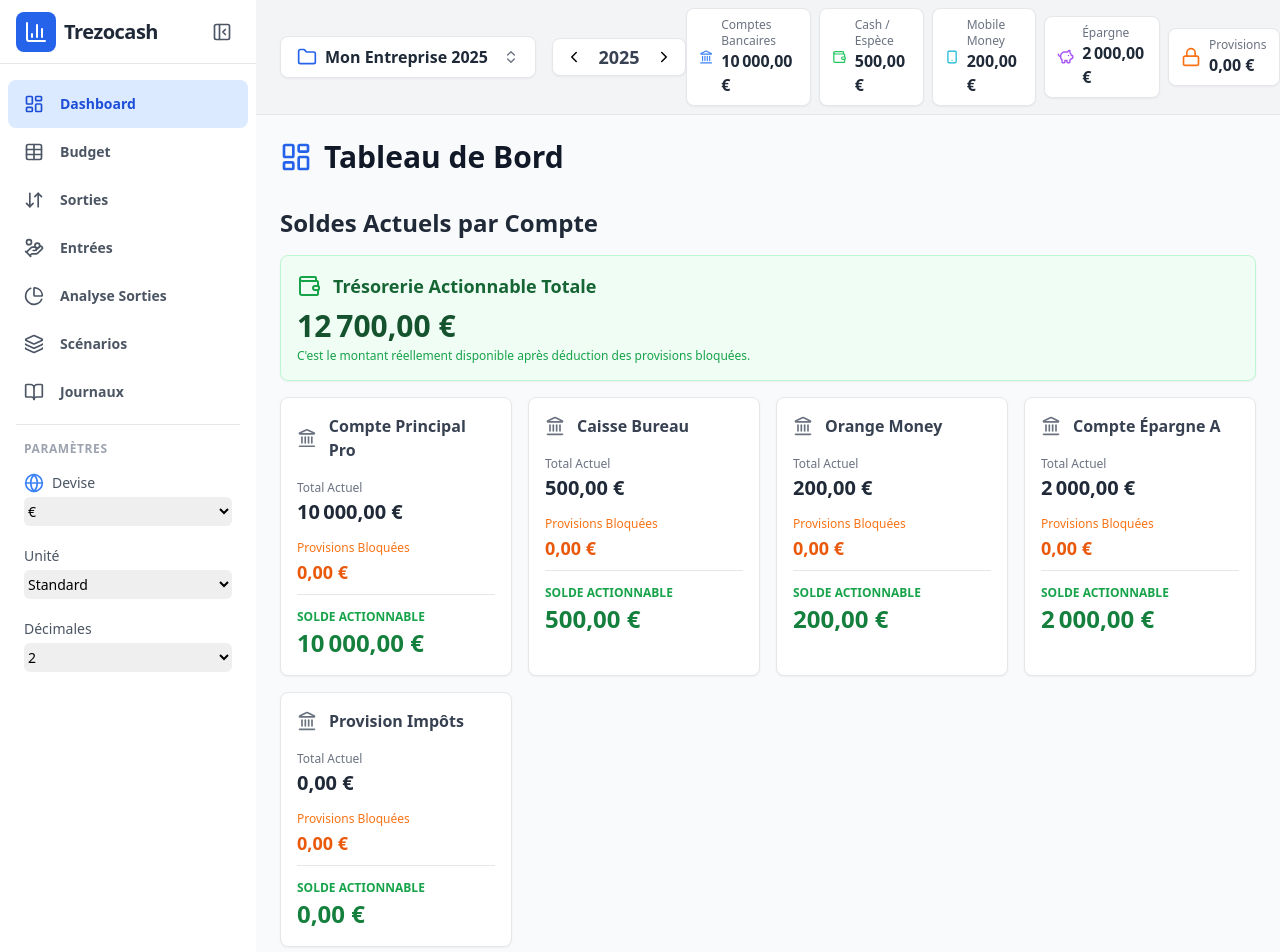
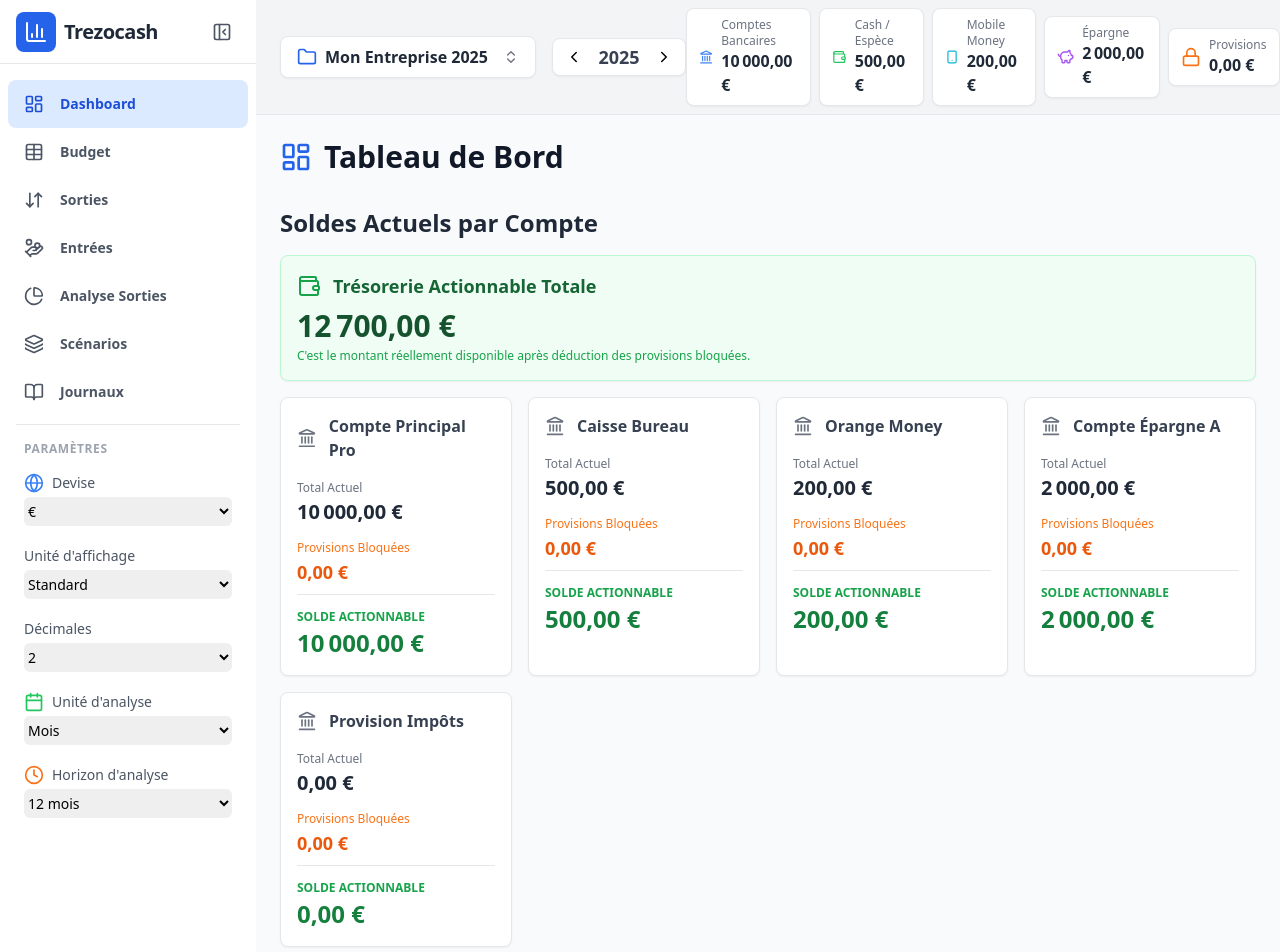
Before and after one commit to shekmashek/mytrezocash, a React (Vite) app: page / in a window 1280 px wide. Shown: the top 952 px of the page. Built offline with nearby package versions, Linux system fonts and the light colour scheme.

Commit message:
Commit from Dualite Alpha:

```diff
--- a/src/components/BudgetTracker.jsx
+++ b/src/components/BudgetTracker.jsx
@@ -13,6 +13,8 @@ const getStartOfWeek = (date) => { const d = new Date(date); const day = d.getDa
 const BudgetTracker = ({ activeProject, budgetEntries, actualTransactions }) => {
   const { state, dispatch } = useBudget();
   const { projects, categories, settings, displayYear, userCashAccounts, scenarios, allEntries, allActuals, scenarioEntries, activeProjectId } = state;
+  const { timeUnit, horizonLength } = settings;
+
   const [searchTerm, setSearchTerm] = useState('');
   const [visibleColumns, setVisibleColumns] = useState({
     budget: true,
@@ -126,8 +128,6 @@ const BudgetTracker = ({ activeProject, budgetEntries, actualTransactions }) =>
   }, [filteredBudgetEntries, categories]);
 
   // --- Start of logic moved from CashflowView.jsx ---
-  const [timeUnit, setTimeUnit] = useState('month');
-  const [horizonLength, setHorizonLength] = useState(12);
   const [cashflowDrawerData, setCashflowDrawerData] = useState({ isOpen: false, transactions: [], title: '', timeUnit: 'week' });
   const [selectedScenarios, setSelectedScenarios] = useState({});
   const projectScenarios = useMemo(() => {
@@ -454,7 +454,6 @@ const BudgetTracker = ({ activeProject, budgetEntries, actualTransactions }) =>
       animationEasingUpdate: 'cubicInOut',
     };
   };
-  const timeUnitOptions = { day: 'jours', week: 'semaines', month: 'mois', bimonthly: 'bimestres', quarterly: 'trimestres', semiannually: 'semestres', annually: 'années' };
   // --- End of logic moved from CashflowView.jsx ---
 
   const getPeriodEndDate = (start, unit) => {
@@ -617,40 +616,9 @@ const BudgetTracker = ({ activeProject, budgetEntries, actualTransactions }) =>
     <div className="container mx-auto p-6 max-w-full">
       <AnnualGoalsTracker activeProject={activeProject} budgetEntries={budgetEntries} displayYear={displayYear} />
 
-      <div className="bg-gray-100 p-3 rounded-lg mb-6">
-        <div className="flex flex-wrap items-center justify-between gap-x-6 gap-y-4">
-          <div className="flex flex-wrap items-center gap-x-4 gap-y-2">
-            <div className="flex items-center gap-2">
-              <label className="text-sm font-medium text-gray-600">Unité:</label>
-              <select value={timeUnit} onChange={(e) => setTimeUnit(e.target.value)} className="px-2 py-1 border-gray-300 rounded-md focus:ring-2 focus:ring-blue-500 text-sm">
-                <option value="day">Jour</option>
-                <option value="week">Semaine</option>
-                <option value="month">Mois</option>
-                <option value="bimonthly">Bimestre</option>
-                <option value="quarterly">Trimestre</option>
-                <option value="semiannually">Semestre</option>
-                <option value="annually">Année</option>
-              </select>
-            </div>
-            <div className="flex items-center gap-2">
-              <label className="text-sm font-medium text-gray-600">Horizon:</label>
-              <select value={horizonLength} onChange={(e) => setHorizonLength(Number(e.target.value))} className="px-2 py-1 border-gray-300 rounded-md focus:ring-2 focus:ring-blue-500 text-sm">
-                <option value={6}>6 {timeUnitOptions[timeUnit]}</option>
-                <option value={8}>8 {timeUnitOptions[timeUnit]}</option>
-                <option value={10}>10 {timeUnitOptions[timeUnit]}</option>
-                <option value={12}>12 {timeUnitOptions[timeUnit]}</option>
-              </select>
-            </div>
-          </div>
-          <div className="flex items-center gap-2 text-sm ml-auto">
-            <span className="font-medium text-gray-600">Solde de départ calculé:</span>
-            <span className="font-bold text-lg text-blue-700">
-              {formatCurrency(cashflowData.base.startingBalance, settings)}
-            </span>
-          </div>
-        </div>
-        {!isConsolidated && projectScenarios.length > 0 && (
-          <div className="mt-3 pt-3 border-t border-gray-200">
+      {(!isConsolidated && projectScenarios.length > 0) && (
+        <div className="bg-gray-100 p-3 rounded-lg mb-6">
+          <div>
             <h4 className="text-sm font-medium text-gray-700 mb-2 flex items-center gap-2"><Layers className="w-4 h-4" /> Afficher les Scénarios</h4>
             <div className="flex flex-wrap gap-x-6 gap-y-2">
               {projectScenarios.map(scenario => (
@@ -661,8 +629,8 @@ const BudgetTracker = ({ activeProject, budgetEntries, actualTransactions }) =>
               ))}
             </div>
           </div>
-        )}
-      </div>
+        </div>
+      )}
       <div className="bg-white p-6 rounded-lg shadow mb-8"><ReactECharts option={getCashflowChartOptions()} style={{ height: '500px', width: '100%' }} onEvents={onCashflowEvents} /></div>
 
       <div className="mt-8 mb-4 p-4 bg-gray-50 border border-gray-200 text-gray-700 rounded-lg text-sm flex items-start gap-3">
--- a/src/components/Header.jsx
+++ b/src/components/Header.jsx
@@ -1,5 +1,5 @@
 import React, { useState, useRef, useEffect } from 'react';
-import { BarChart3, ArrowDownUp, HandCoins, LayoutDashboard, Cog, Globe, Users, FolderKanban, Wallet, Layers, PieChart, BookOpen, Table, Archive, PanelLeftClose, PanelLeftOpen } from 'lucide-react';
+import { BarChart3, ArrowDownUp, HandCoins, LayoutDashboard, Cog, Globe, Users, FolderKanban, Wallet, Layers, PieChart, BookOpen, Table, Archive, PanelLeftClose, PanelLeftOpen, Clock, Calendar } from 'lucide-react';
 import { useBudget } from '../context/BudgetContext';
 
 const NavLink = ({ item, isCollapsed, isActive, onClick }) => {
@@ -53,6 +53,8 @@ const Header = ({ isCollapsed, onToggleCollapse, onOpenSettingsDrawer }) => {
   const [customCurrency, setCustomCurrency] = useState('');
   const [isCustom, setIsCustom] = useState(false);
   const predefinedCurrencies = ['€', '$', '£', 'Ar'];
+
+  const timeUnitOptions = { day: 'jours', week: 'semaines', month: 'mois', bimonthly: 'bimestres', quarterly: 'trimestres', semiannually: 'semestres', annually: 'années' };
 
   useEffect(() => {
     if (predefinedCurrencies.includes(settings.currency)) {
@@ -195,7 +197,7 @@ const Header = ({ isCollapsed, onToggleCollapse, onOpenSettingsDrawer }) => {
                     )}
                 </li>
                 <li className="text-sm px-2 py-2">
-                    <label className="block font-medium text-gray-600 mb-1">Unité</label>
+                    <label className="block font-medium text-gray-600 mb-1">Unité d'affichage</label>
                     <select
                       value={settings.displayUnit || 'standard'}
                       onChange={(e) => handleSettingsChange('displayUnit', e.target.value)}
@@ -216,6 +218,41 @@ const Header = ({ isCollapsed, onToggleCollapse, onOpenSettingsDrawer }) => {
                       <option value={0}>0</option>
                       <option value={1}>1</option>
                       <option value={2}>2</option>
+                    </select>
+                </li>
+                <li className="text-sm px-2 py-2">
+                    <label className="block font-medium text-gray-600 mb-1 flex items-center gap-2">
+                        <Calendar className="w-5 h-5 text-green-500" />
+                        Unité d'analyse
+                    </label>
+                    <select
+                        value={settings.timeUnit || 'month'}
+                        onChange={(e) => handleSettingsChange('timeUnit', e.target.value)}
+                        className="w-full text-sm rounded-md border-gray-300 focus:ring-blue-500 focus:border-blue-500 py-1"
+                    >
+                        <option value="day">Jour</option>
+                        <option value="week">Semaine</option>
+                        <option value="month">Mois</option>
+                        <option value="bimonthly">Bimestre</option>
+                        <option value="quarterly">Trimestre</option>
+                        <option value="semiannually">Semestre</option>
+                        <option value="annually">Année</option>
+                    </select>
+                </li>
+                <li className="text-sm px-2 py-2">
+                    <label className="block font-medium text-gray-600 mb-1 flex items-center gap-2">
+                        <Clock className="w-5 h-5 text-orange-500" />
+                        Horizon d'analyse
+                    </label>
+                    <select
+                        value={settings.horizonLength || 12}
+                        onChange={(e) => handleSettingsChange('horizonLength', Number(e.target.value))}
+                        className="w-full text-sm rounded-md border-gray-300 focus:ring-blue-500 focus:border-blue-500 py-1"
+                    >
+                        <option value={6}>6 {timeUnitOptions[settings.timeUnit]}</option>
+                        <option value={8}>8 {timeUnitOptions[settings.timeUnit]}</option>
+                        <option value={10}>10 {timeUnitOptions[settings.timeUnit]}</option>
+                        <option value={12}>12 {timeUnitOptions[settings.timeUnit]}</option>
                     </select>
                 </li>
             </ul>
--- a/src/context/BudgetContext.jsx
+++ b/src/context/BudgetContext.jsx
@@ -86,7 +86,9 @@ const initialTiers = [];
 const initialSettings = {
   displayUnit: 'standard',
   decimalPlaces: 2,
-  currency: '€'
+  currency: '€',
+  timeUnit: 'month',
+  horizonLength: 12,
 };
 
 const initialScenarios = [];
@@ -807,8 +809,12 @@ const loadInitialState = () => {
                 parsedState.currentView = 'dashboard';
             }
 
-            if (parsedState.settings && !parsedState.settings.currency) {
-                parsedState.settings.currency = '€';
+            if (parsedState.settings) {
+                if (!parsedState.settings.currency) parsedState.settings.currency = '€';
+                if (!parsedState.settings.timeUnit) parsedState.settings.timeUnit = 'month';
+                if (!parsedState.settings.horizonLength) parsedState.settings.horizonLength = 12;
+            } else {
+                parsedState.settings = initialSettings;
             }
 
             if (!parsedState.displayYear) {
```
